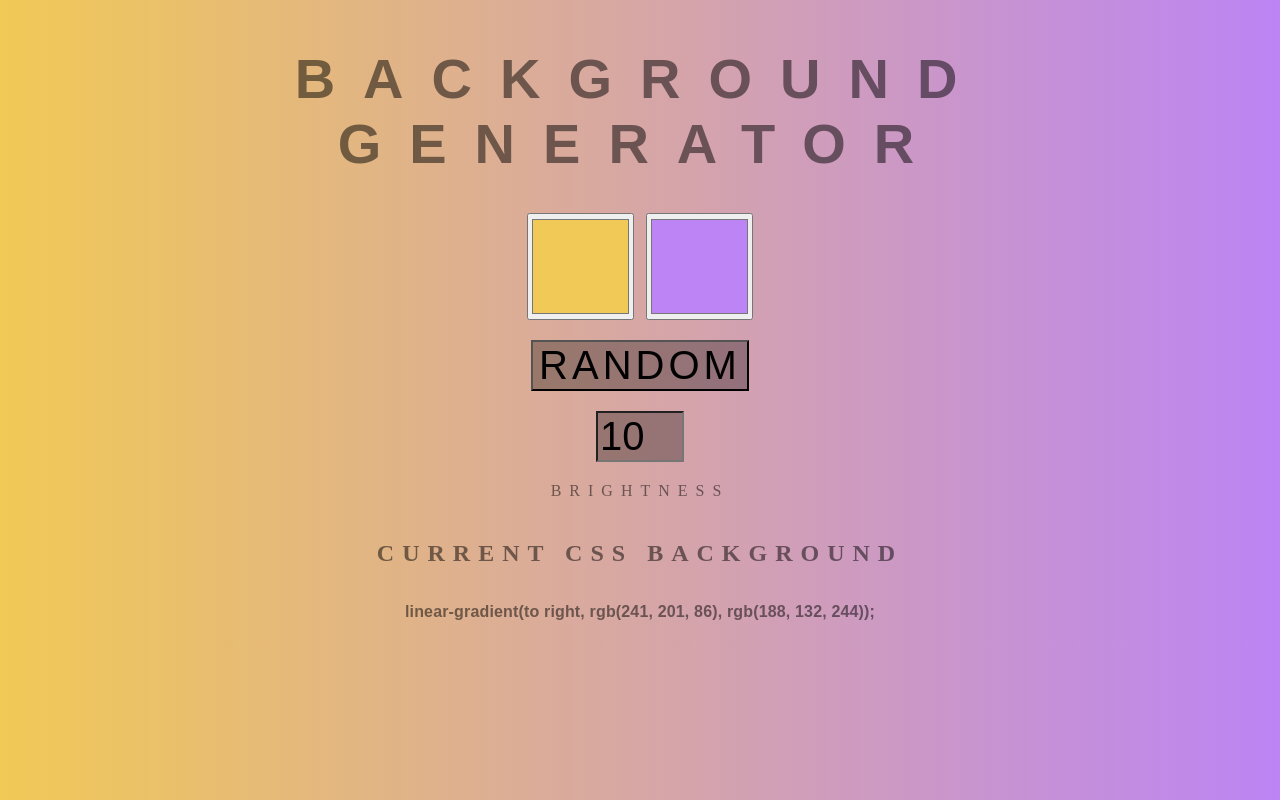
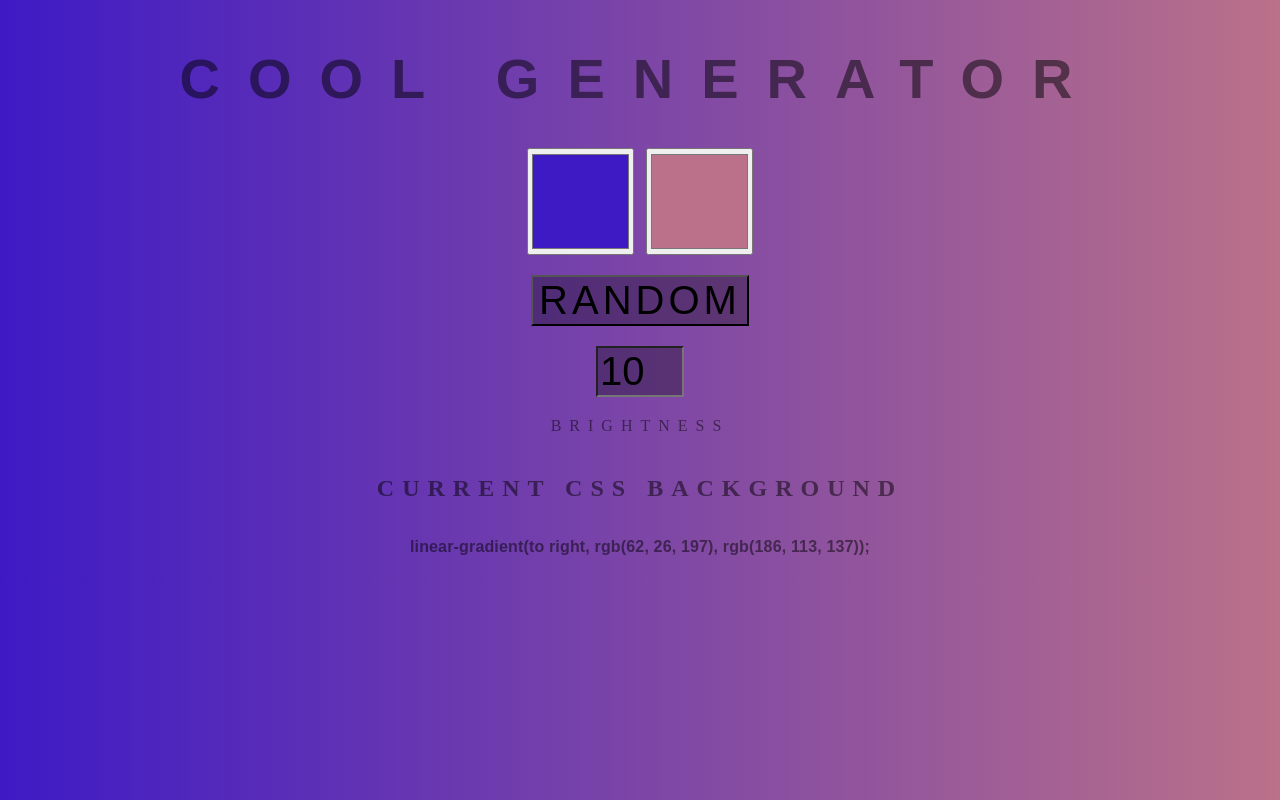
Before and after one commit to Ahren-with-an-h/Background-Generator, a plain HTML site: page index.html in a window 1280 px wide. Both pictures are taken after a click on the button "RANDOM". Drawn offline with Linux system fonts and the light colour scheme.

Commit message:
QOL changes

```diff
--- a/index.html
+++ b/index.html
@@ -5,7 +5,7 @@
   <link rel="stylesheet" type="text/css" href="style.css">
 </head>
 <body id="gradient">
-  <h1>Background Generator</h1>
+  <h1>Cool Generator</h1>
   <div>
     <input class="picker" id="color1" type="color" name="color1" value="#a600ff">
     <input class="picker" id="color2" type="color" name="color2" value="#66ff6b">
--- a/script.js
+++ b/script.js
@@ -12,30 +12,34 @@ function setGradient() {
 		'to right' + ', ' +
 		color1.value + ', ' +
 		color2.value + ')';
-
+		// Put the CSS code on screen for current background
 		css.textContent = body.style.background + ';' ;
 }
 
-function randomColor(brightness){
-// creates random hex colors with a minimum brightness
-// source: https://stackoverflow.com/questions/1152024/best-way-to-generate-a-random-color-in-javascript/1152508
+/**
+ * creates random hex colors with a minimum brightness
+ * source: https://stackoverflow.com/questions/1152024/best-way-to-generate-a-random-color-in-javascript/1152508
+ */
+function createRandomColor(brightness){
+	brightness = parseInt(brightness); // make sure brightness is an integer
 	function randomChannel(brightness){
 		var r = 255-brightness;
 		var n = 0|((Math.random() * r) + brightness);
 		var s = n.toString(16);
-		return (s.length==1) ? '0'+s : s; // if one digit padd with 0
+		return (s.length==1) ? '0'+s : s ; // if one digit padd with 0
 	}
 	return '#' + randomChannel(brightness) + randomChannel(brightness) + randomChannel(brightness);
 }
 
 function randomizeColors() {
-	color1.value = randomColor(parseInt(minBrightness.value));
-	color2.value = randomColor(parseInt(minBrightness.value));
+	color1.value = createRandomColor(minBrightness.value);
+	color2.value = createRandomColor(minBrightness.value);
 	setGradient();
 }
 
-setGradient(); // Initially set Gradient
-
+// Initially set Gradient
+setGradient();
+// Add event listeners to set gradient when user changes color or clicks RANDOM
 color1.addEventListener('input', setGradient);
 color2.addEventListener('input', setGradient);
 randBtn.addEventListener('click', randomizeColors);
```
Also changed, not shown: 1 other file.
